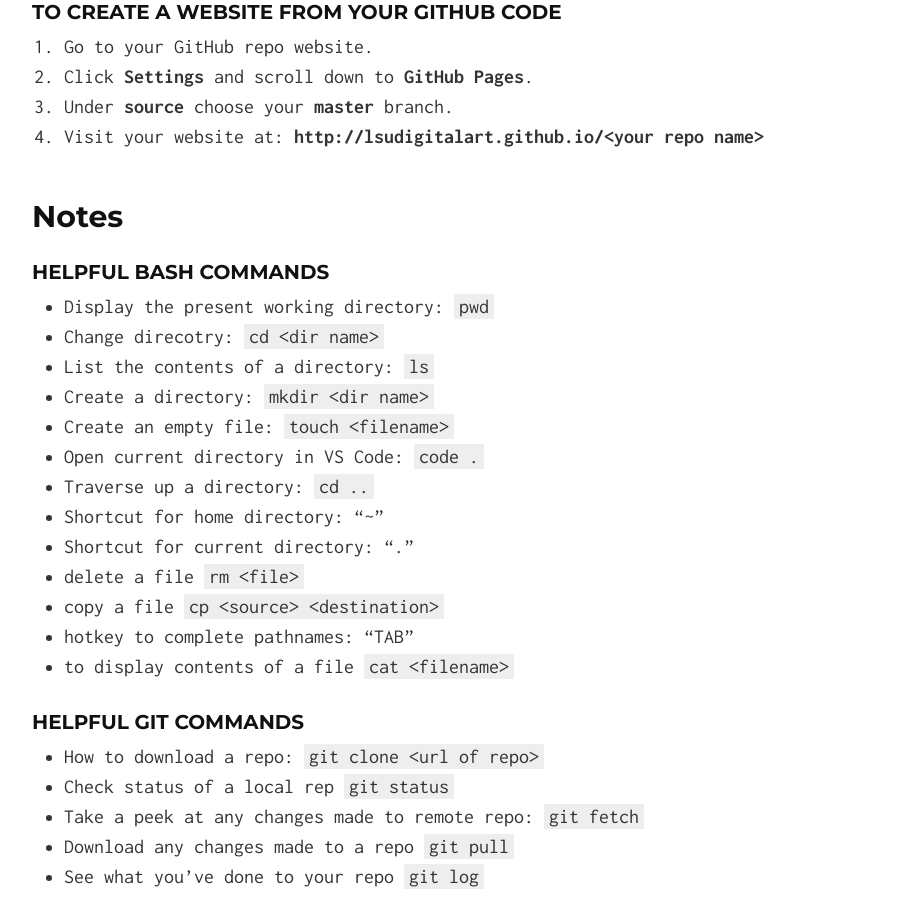
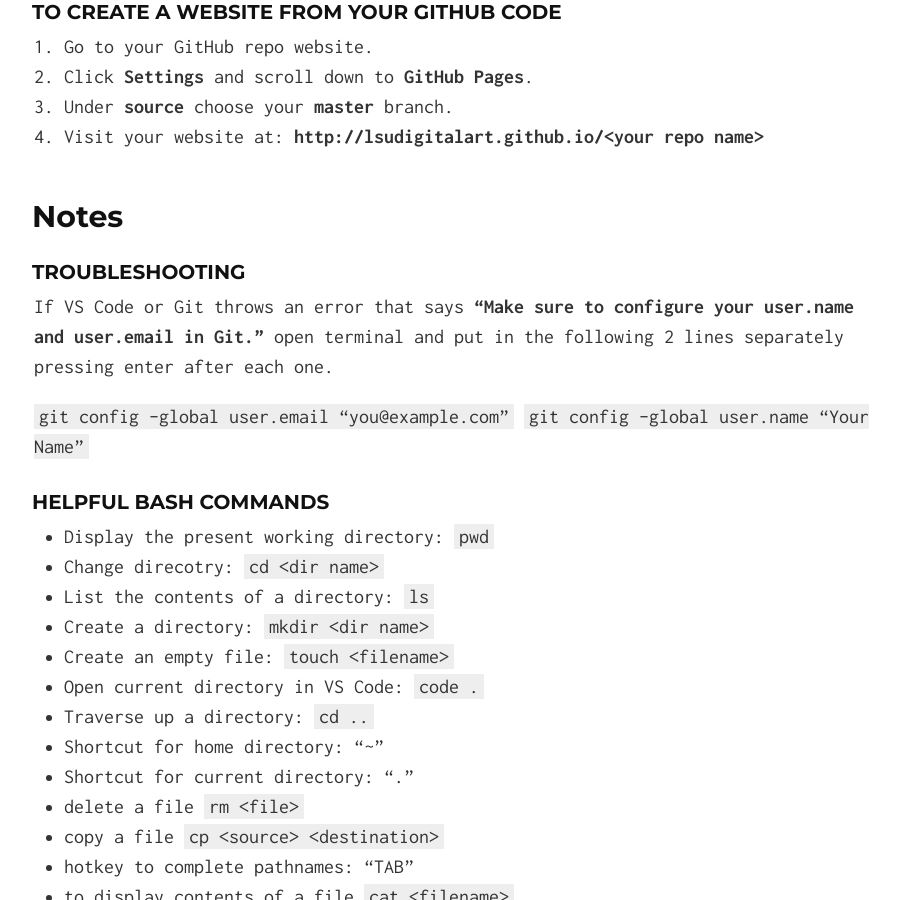
Before and after one commit to lsudigitalart/lsudigitalart.github.io, a Jekyll site: the page built from 2210/index.md, in a window 1280 px wide and 900 px high, scrolled down 3752 px. Shown: the whole window, without its empty margins (186-1086 px from the left). Built offline with Jekyll 4.4.1, drawn with Linux system fonts in a browser that asks for light colours; our own code applies the rules of GitHub Pages for plain Markdown files.

Commit message:
troubleshooting section

```diff
--- a/2210/index.md
+++ b/2210/index.md
@@ -84,6 +84,12 @@ Video coming soon.
 4. Visit your website at: **http://lsudigitalart.github.io/\<your repo name\>**
 
 ## Notes
+
+### Troubleshooting
+If VS Code or Git throws an error that says **"Make sure to configure your user.name and user.email in Git."** open terminal and put in the following 2 lines separately pressing enter after each one.
+
+`git config –global user.email “you@example.com”`
+`git config –global user.name “Your Name”`
 
 ### Helpful Bash Commands
 - Display the present working directory: `pwd`
```
